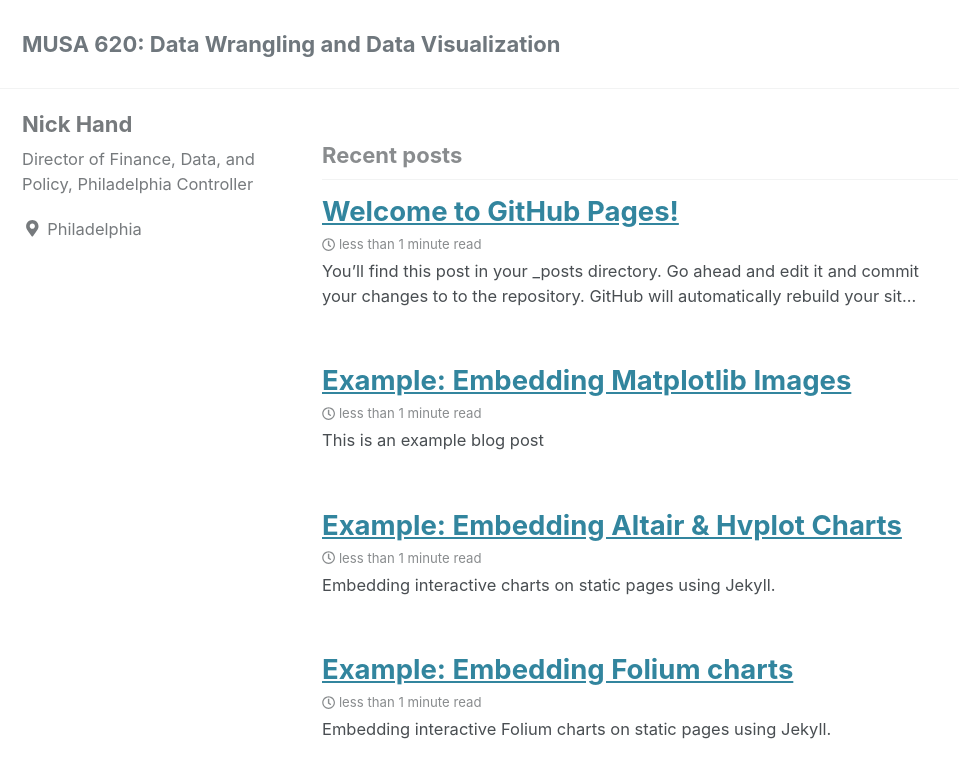
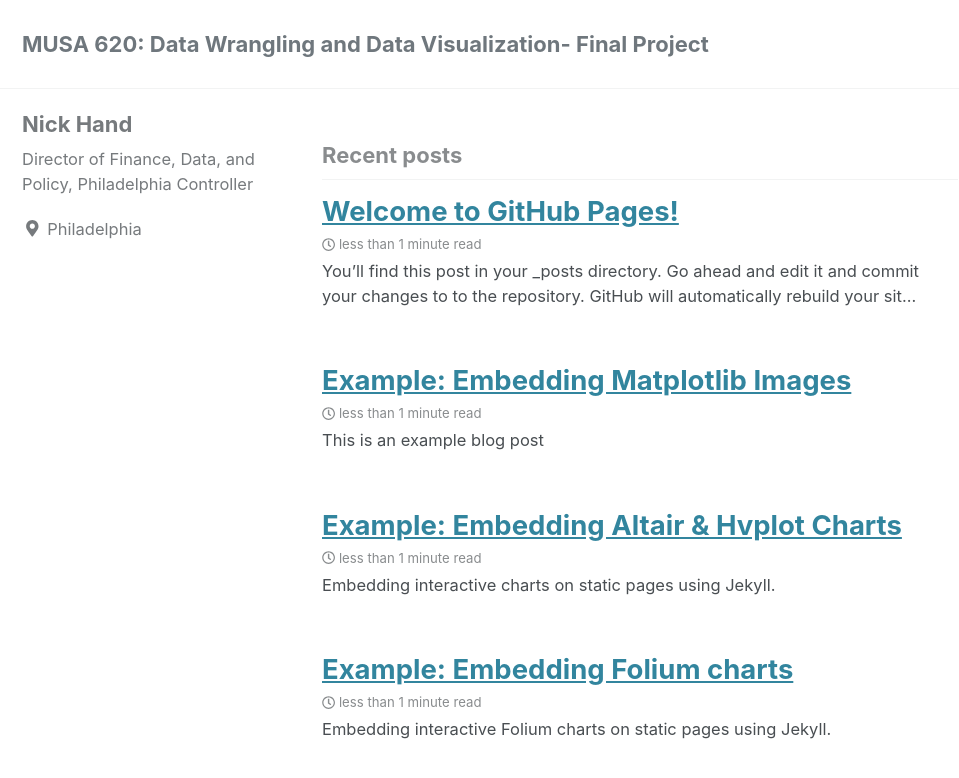
Before and after one commit to Chyanne-E/Wk-13-Repository-for-Final, a Jekyll site: the page built from index.html, in a window 1280 px wide and 900 px high. Shown: the top 778 px of the window, without its empty margins (0-959 px from the left). Built offline with Jekyll 4.4.1, drawn with Linux system fonts in a browser that asks for light colours; cached includes are drawn as plain includes; nearby versions of some CDN libraries; a script that is not in the unit is left out; the list of posts is cut into pages by our own code; part of the change alters nothing that is shown; some of the changed text lies outside the part shown.

Commit message:
Update _config.yml

```diff
--- a/_config.yml
+++ b/_config.yml
@@ -16,10 +16,10 @@ minimal_mistakes_skin: "default" # "air", "aqua", "contrast", "dark", "dirt", "n
 
 # Site Settings
 locale: "en-US"
-title: "MUSA 620: Data Wrangling and Data Visualization"
+title: "MUSA 620: Data Wrangling and Data Visualization- Final Project"
 title_separator: "-"
-name: "Nick Hand"
-description: "Displaying cool data visualizations"
+name: "Chyanne Eyde"
+description: "The culmination of all my learning this semester"
 url: # the base hostname & protocol for your site e.g. "https://mmistakes.github.io"
 baseurl: # the subpath of your site, e.g. "/blog"
 repository: # GitHub username/repo-name e.g. "mmistakes/minimal-mistakes"
```
